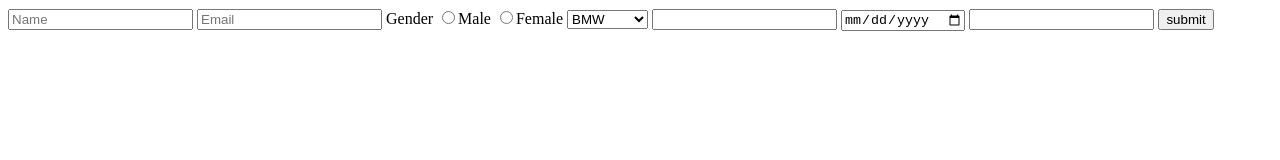
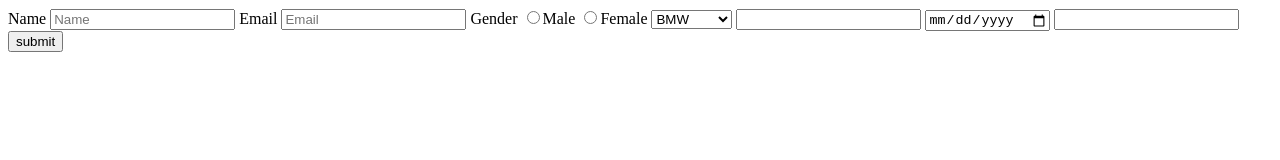
Before and after one commit to acciojob/car-insurance-form-Tusharahuja14, a website: page main.html in a window 1280 px wide. Drawn offline with Linux system fonts and the light colour scheme.

Commit message:
created a submission

```diff
--- a/main.html
+++ b/main.html
@@ -8,9 +8,12 @@
 
 <body>
 	<form method="post">
+		<label for="name">Name</label>
 		<input placeholder="Name" type="text" id="name" required>
-		<input placeholder="Email" type="email" required>
-		<label for="Gender">Gender</label>
+		<label for="email">Email</label>
+		<input placeholder="Email" type="email" id="email" required>
+
+		<label for="Gender" name="Gender">Gender</label>
 		<input type="radio" id="Gender" name="Gender" required>Male
 		<input type="radio" id="Gender" name="Gender" required>Female
 		<select id="cars">
```
